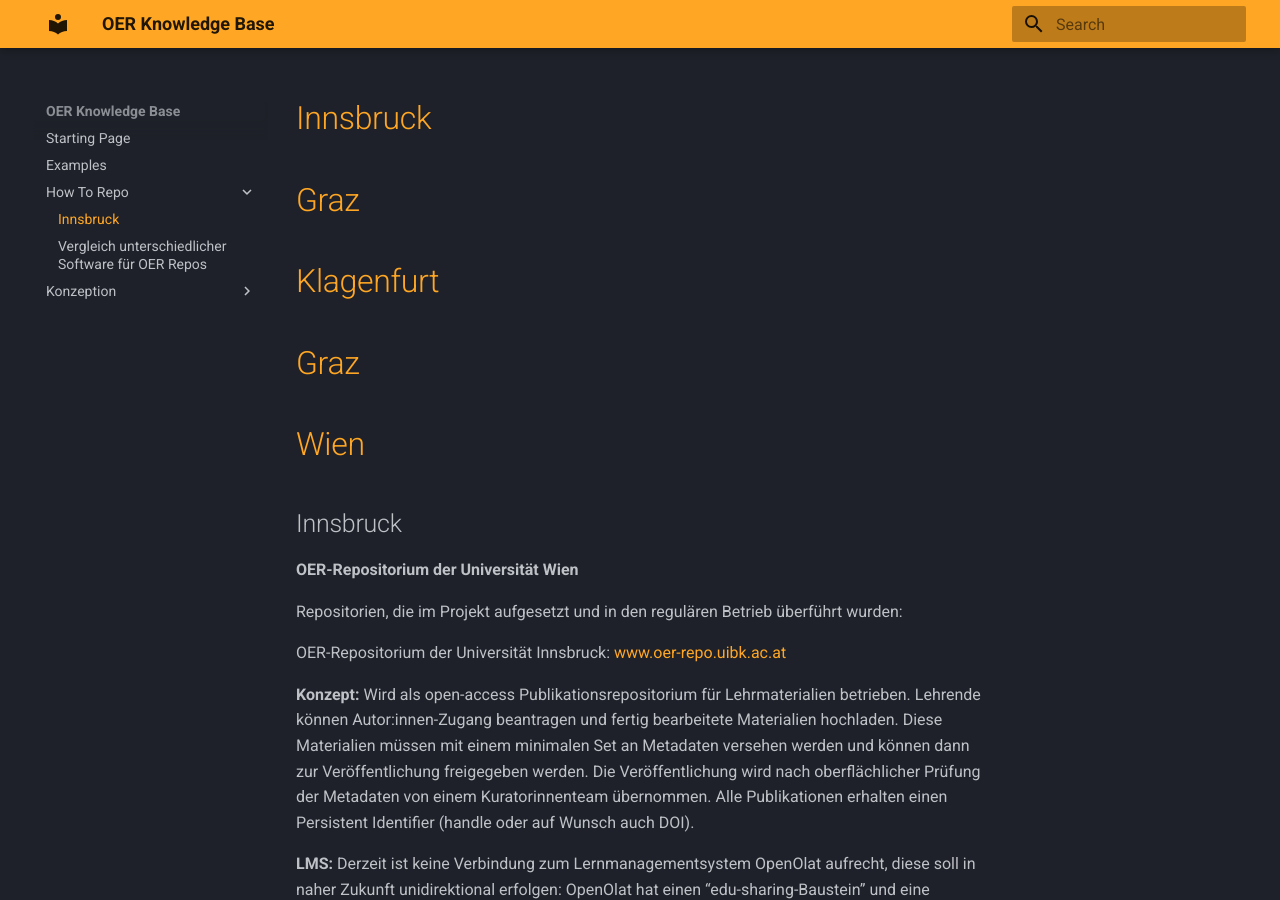
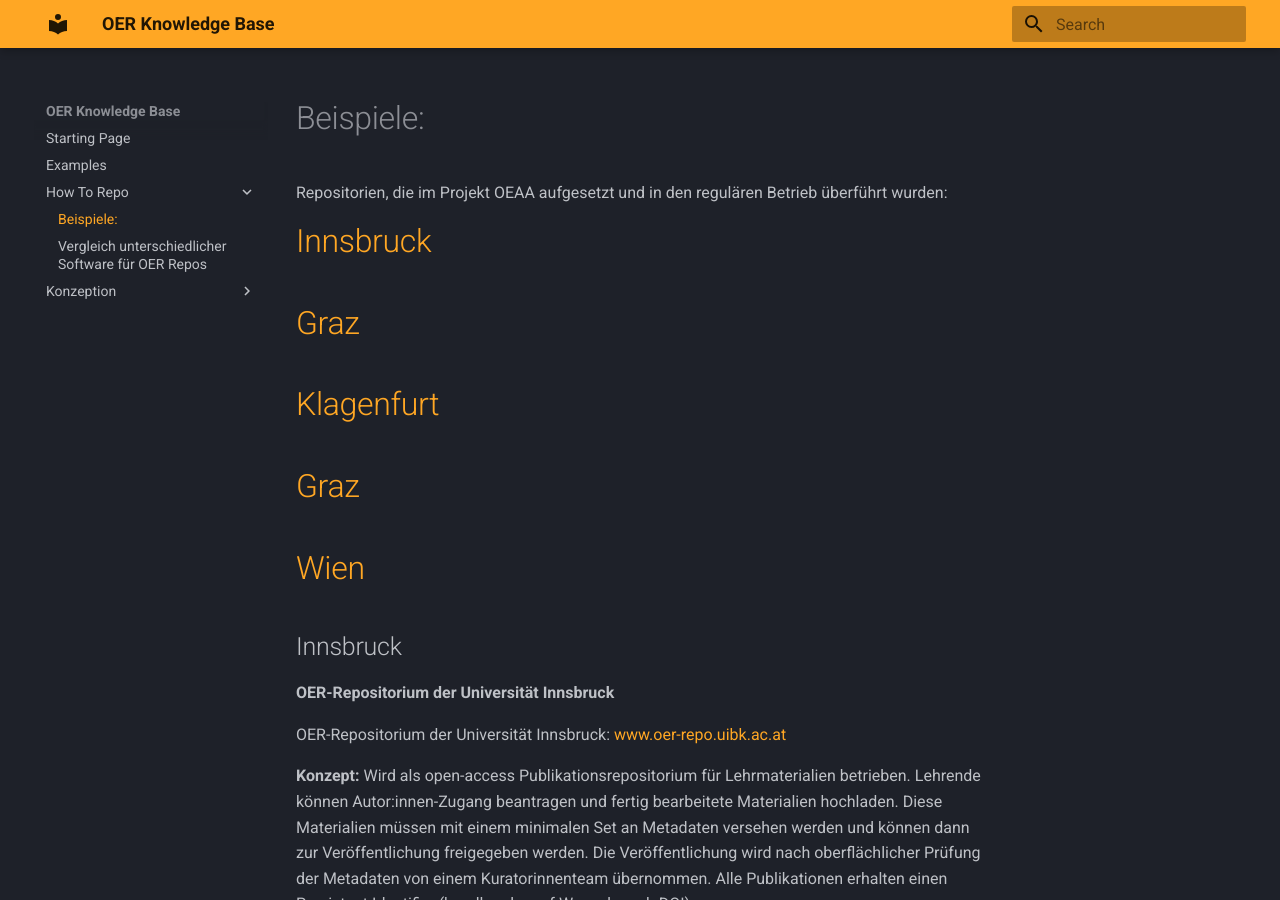
Before and after one commit to oerBASE/knowledgebase, an MkDocs documentation site: the page built from docs/How To Repo/Beispiele.md, in a window 1280 px wide and 900 px high. Built offline with MkDocs 1.6.1 and Material for MkDocs 9.7.7, drawn with Linux system fonts in a browser that asks for light colours; part of the change alters nothing that is shown.

Commit message:
Update Beispiele.md

```diff
--- a/docs/How To Repo/Beispiele.md
+++ b/docs/How To Repo/Beispiele.md
@@ -1,3 +1,6 @@
+# Beispiele:
+Repositorien, die im Projekt OEAA aufgesetzt und in den regulären Betrieb überführt wurden:
+
 # [Innsbruck](#Innsbruck)
 # [Graz](#graz)
 # [Klagenfurt](#klagenfurt)
@@ -5,9 +8,9 @@
 # [Wien](#wien)
 
 ## Innsbruck
-**OER-Repositorium der Universität Wien**
+**OER-Repositorium der Universität Innsbruck**
 
-Repositorien, die im Projekt aufgesetzt und in den regulären Betrieb überführt wurden:
+
 
 OER-Repositorium der Universität Innsbruck: [www.oer-repo.uibk.ac.at](www.oer-repo.uibk.ac.at)
 
```
